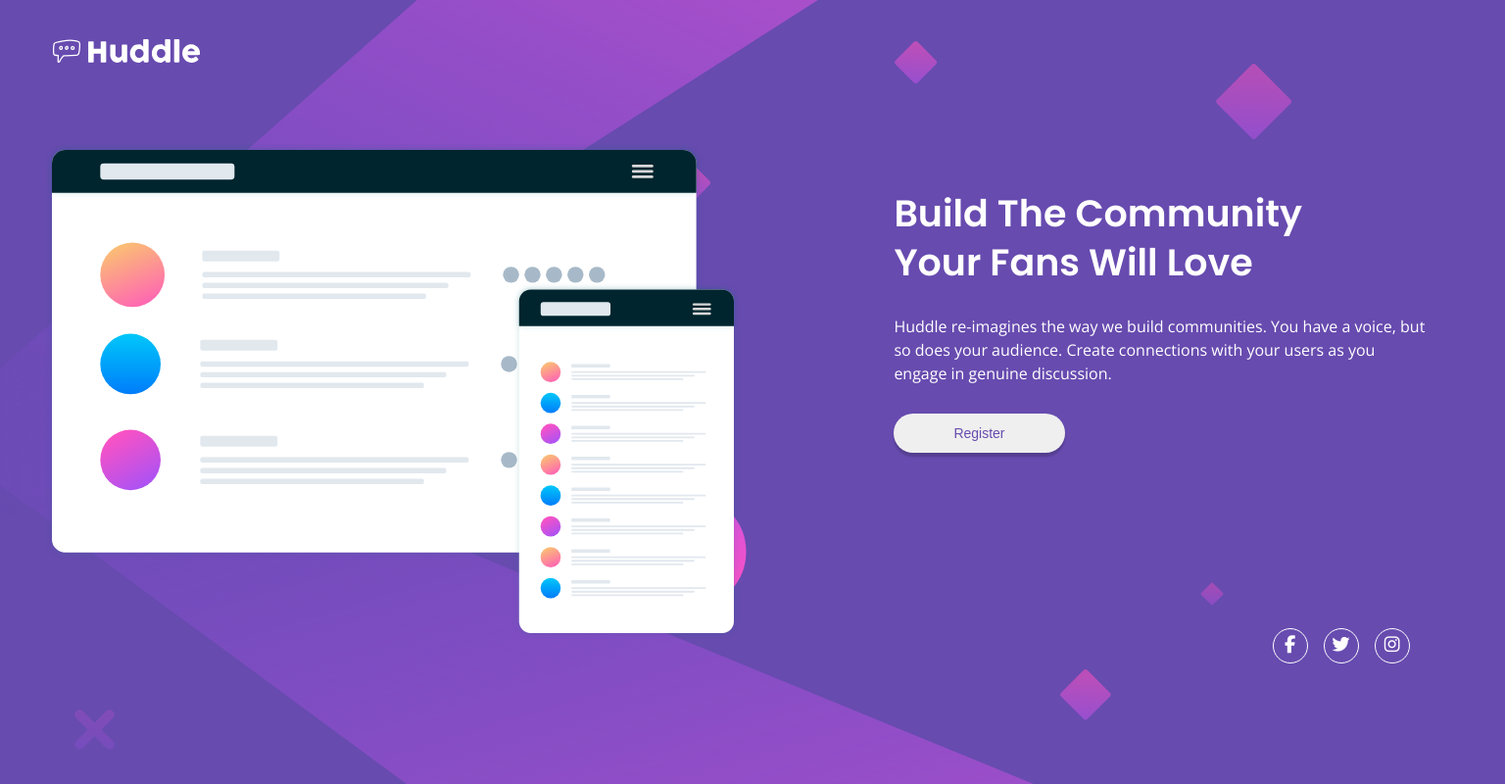
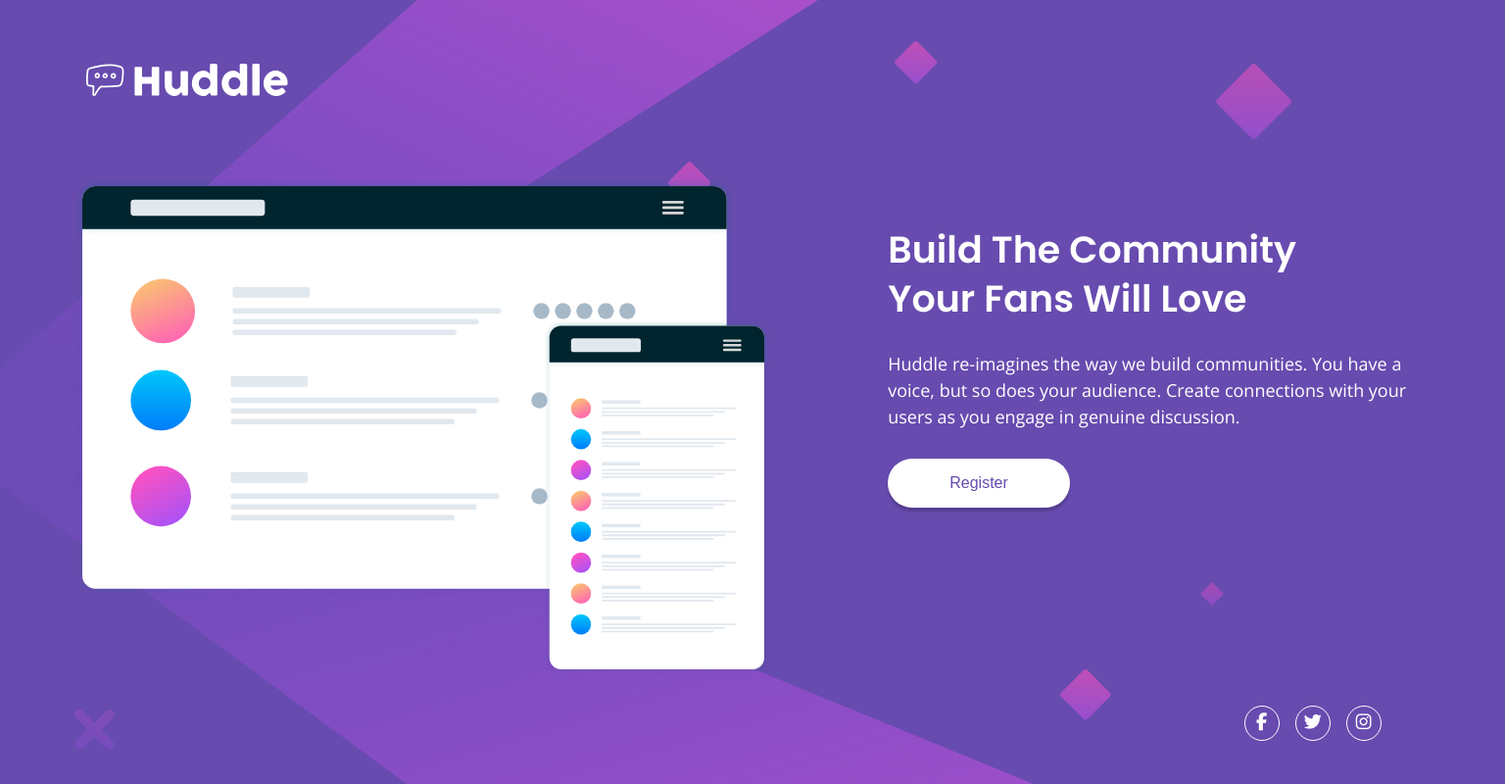
Before and after one commit to Sebabatso-M/huddle-landing-page, a plain HTML site: page index.html in a window 1536 px wide. Shown: the whole page at 98% size. Drawn offline with nearby package versions, Linux system fonts and the light colour scheme.

Commit message:
Updated styling

```diff
--- a/style.css
+++ b/style.css
@@ -54,6 +54,7 @@ body {
     margin-bottom: 6rem;
     border-radius: 25px;
     border: none;
+    background: white;
     box-shadow: 0 4px 2px rgba(0, 0, 0, 0.171);
     color: var(--violet);
     cursor: pointer;
@@ -137,6 +138,9 @@ body {
 /* screens 1024px and up */
 @media screen and (min-width:64em) {
 
+body {
+    font-size: 1.125rem;
+}
 
     /* container of the text content */
     /* heading of container*/
@@ -147,13 +151,13 @@ body {
     /* text */
     .info__text {
         padding: 0;
-        padding-right: 5%;
     }
 
     /* Registration button */
     .button {
-        padding: 0.75rem 3.8125rem;
+        padding: 1rem 3.9375rem;
         margin: 0;
+        font-size: 1rem;
     }
 }
 
@@ -270,13 +274,12 @@ body {
     }
 
     /* social media icons */
-    .fab{
-        margin:0 8px;
+    .fab {
+        margin: 0 8px;
         font-size: 18px;
     }
 
-    .circle-icon{
-
+    .circle-icon {
         height: 36px;
         width: 36px;
     }
@@ -293,7 +296,13 @@ body {
 
     /* main content */
     .container {
-        width: 94%;
+        width: 93%;
+        padding-top: 3em;
+    }
+
+    /* logo */
+    .logo {
+        height: 50px;
     }
 
     /* sub container */
@@ -319,7 +328,23 @@ body {
     .socials {
         position: absolute;
         right: 3%;
-        bottom: -20px;
-        margin:0;
+        bottom: -9%;
+        margin: 0;
     }
 }
+
+/* screens 1440px and up */
+@media screen and (min-width: 90em) {
+
+    /* main content */
+    .container {
+        width: 90%;
+        max-width: 81em;
+    }
+
+    /* logo */
+    .logo {
+        height: 55px;
+    }
+
+}
```
